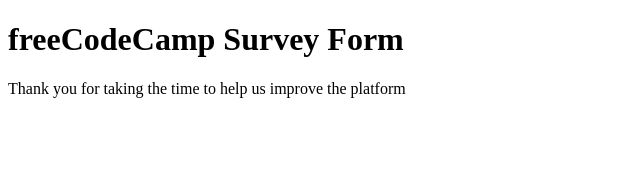
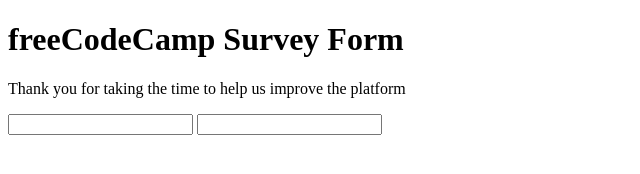
Before and after one commit to Linsmed/microverse-collab, a plain HTML site: page fcc-test-suite-template-master/index.html in a window 1280 px wide. Shown: the whole page, without its empty margins (0-640 px from the left). Drawn offline with Linux system fonts and the light colour scheme.

Commit message:
input added

```diff
--- a/fcc-test-suite-template-master/index.html
+++ b/fcc-test-suite-template-master/index.html
@@ -13,6 +13,10 @@
     <p id="description">
       Thank you for taking the time to help us improve the platform
     </p>
+    <form id="survey-form">
+      <input id="name" type="text" />
+      <input id="email" type="email" />
+    </form>
     <script src="js/index.js"></script>
   </body>
 </html>
```
Lines whose indentation alone changed are shown as unchanged.
